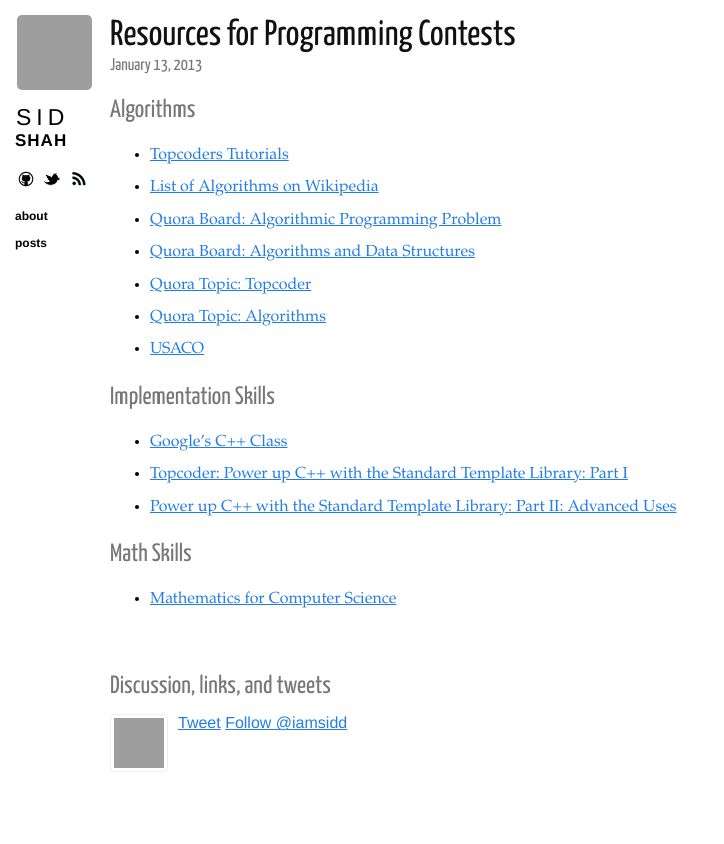
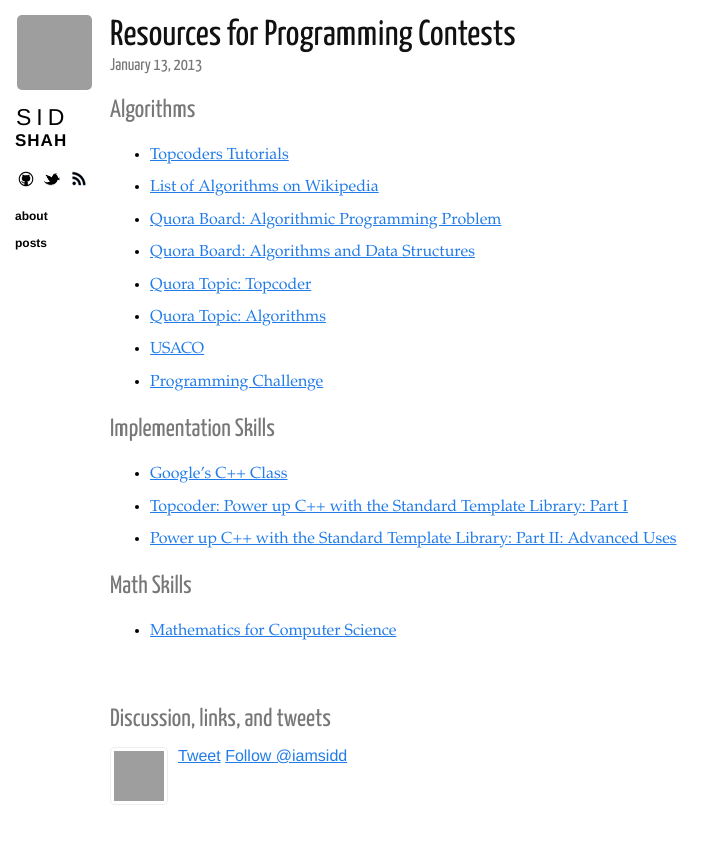
Before and after one commit to sidharthshah/ProblemSolving, a Jekyll site: the page built from notes/_posts/2013-01-13-programming-contents-resources.markdown, in a window 1280 px wide, cut to the strip 0-844 px from the top of the page. Shown: the whole strip, without its empty margins (0-724 px from the left). Built offline with Jekyll 4.4.1, drawn with Linux system fonts in a browser that asks for light colours; nearby versions of some CDN libraries; Markdown is read by kramdown in place of the engine named in the settings; comment, search, counter and statistics services are not loaded; grey boxes are pictures that could not be loaded.

Commit message:
added more resource for problems

```diff
--- a/notes/_posts/2013-01-13-programming-contents-resources.markdown
+++ b/notes/_posts/2013-01-13-programming-contents-resources.markdown
@@ -12,6 +12,7 @@
 * [Quora Topic: Topcoder](http://www.quora.com/TopCoder)
 * [Quora Topic: Algorithms](http://www.quora.com/Algorithms)
 * [USACO](http://www.usaco.org/)
+* [Programming Challenge](http://www.programming-challenges.com/pg.php?page=studenthome)
 
 ### Implementation Skills ###
 * [Google's C++ Class](https://developers.google.com/edu/c++/)
```
